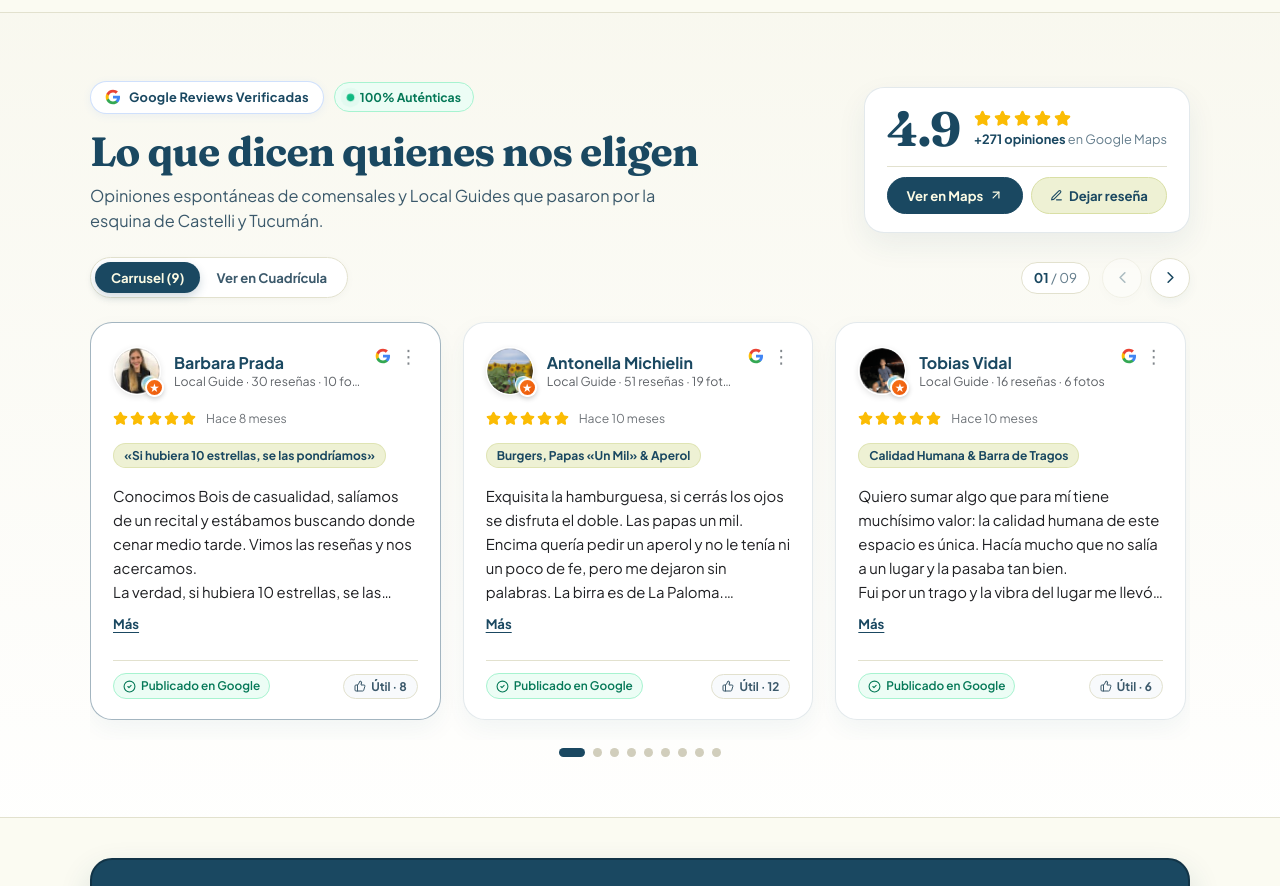
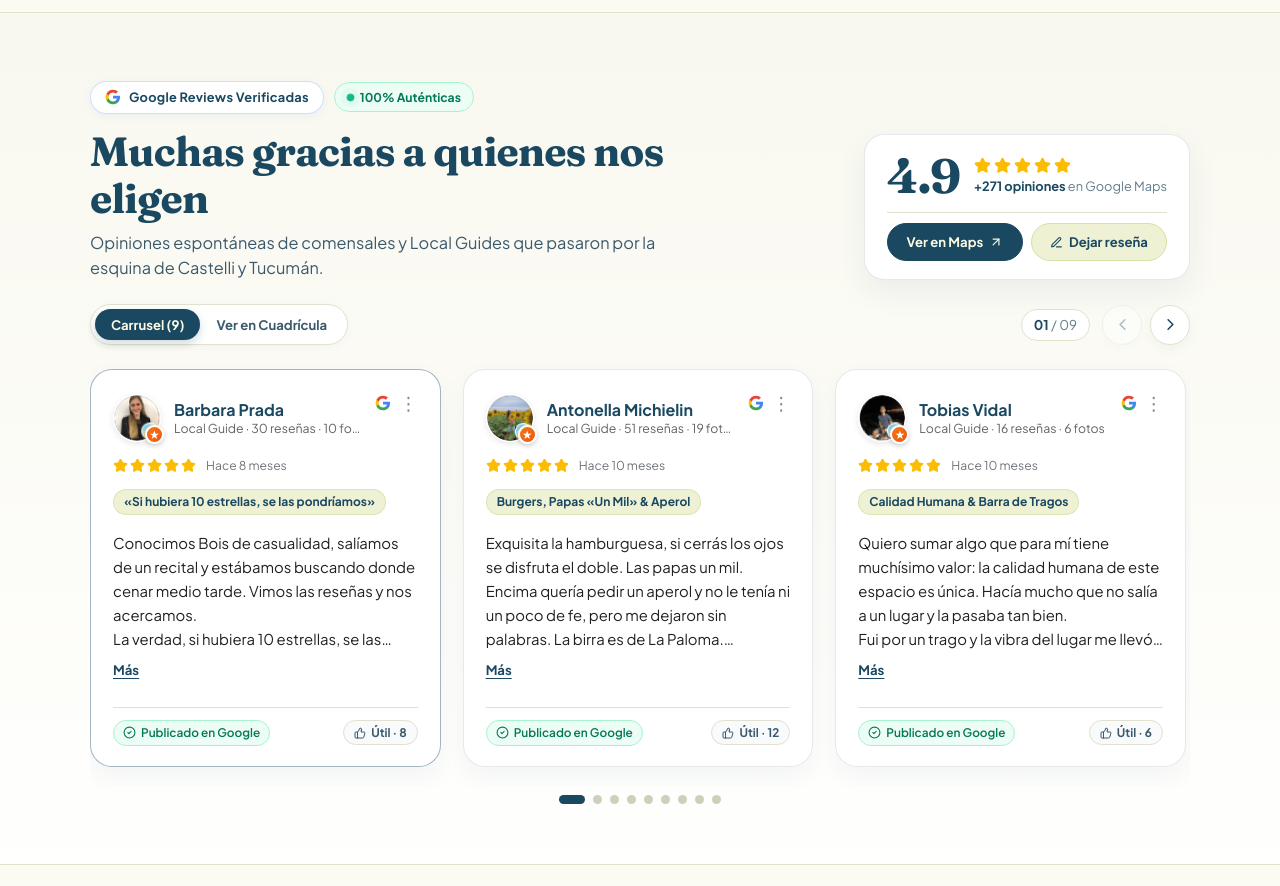
Before and after one commit to boiscantina/bois-cantina, a React (Vite) app: page / in a window 1280 px wide. Shown: the part 1780-2666 px from the top of the page. Built offline with nearby package versions, Linux system fonts and the light colour scheme.

Commit message:
copy: cambiar titulo de resenas a Muchas gracias a quienes nos eligen

```diff
--- a/src/App.jsx
+++ b/src/App.jsx
@@ -366,7 +366,7 @@ export default function App() {
                 </div>
 
                 <h2 className="reviews-section-title">
-                  Lo que dicen quienes nos eligen
+                  Muchas gracias a quienes nos eligen
                 </h2>
                 <p className="reviews-section-subtitle">
                   Opiniones espontáneas de comensales y Local Guides que pasaron por la esquina de Castelli y Tucumán.
```
